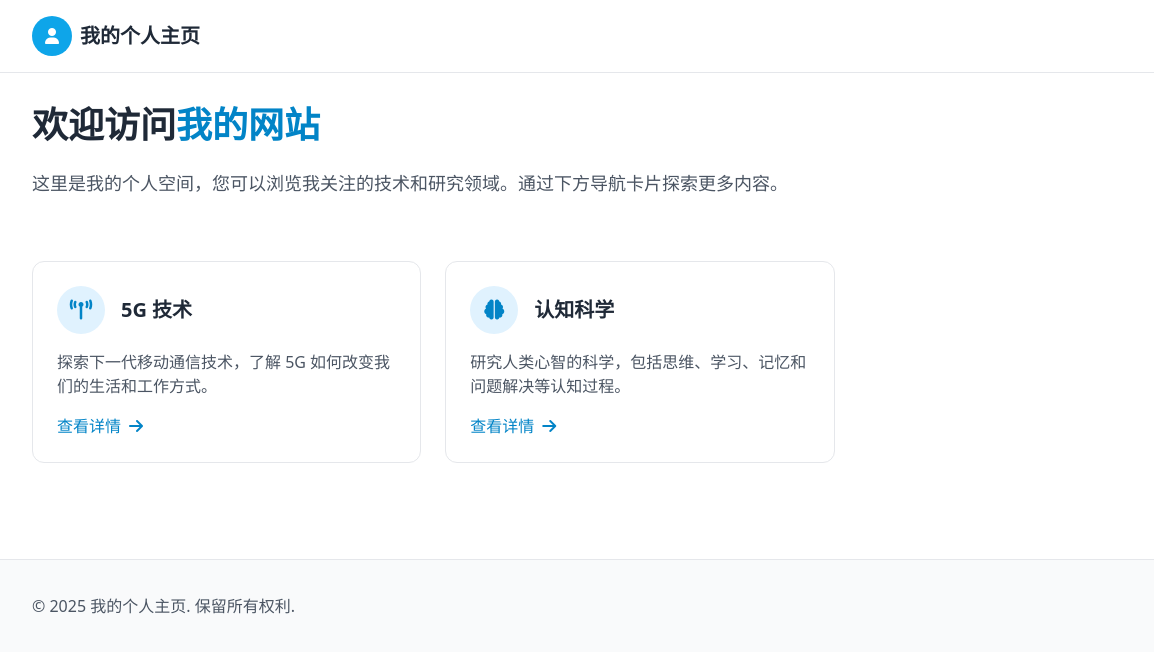
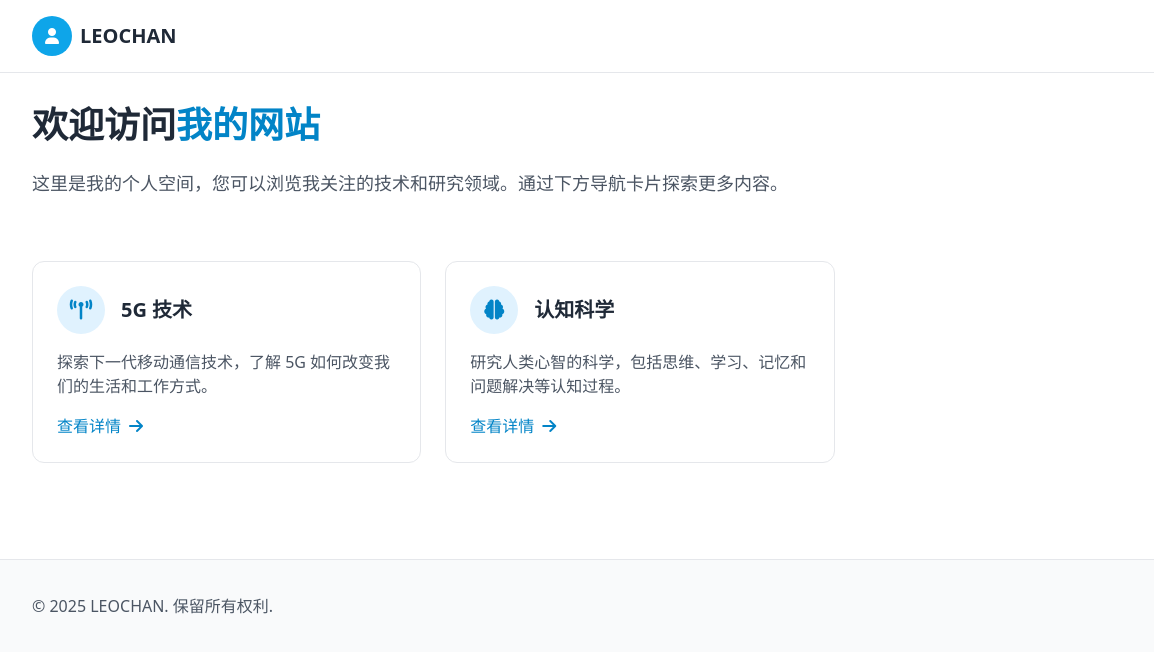
Before and after one commit to leochanai/leochanai.github.io, a plain HTML site: page index.html in a window 1280 px wide. Shown: the full height of the page, 0-1154 px from the left. Drawn offline with nearby package versions, Linux system fonts and the light colour scheme.

Commit message:
我的个人主页 改为 LEOCHAN

```diff
--- a/index.html
+++ b/index.html
@@ -3,7 +3,7 @@
 <head>
     <meta charset="UTF-8">
     <meta name="viewport" content="width=device-width, initial-scale=1.0">
-    <title>我的个人主页</title>
+    <title>LEOCHAN</title>
     <!-- TailwindCSS 通过 CDN 引入 -->
     <script src="https://cdn.tailwindcss.com"></script>
     <!-- Font Awesome 图标库 -->
@@ -88,7 +88,7 @@
                     <div class="w-10 h-10 rounded-full bg-primary-500 flex items-center justify-center text-white">
                         <i class="fas fa-user"></i>
                     </div>
-                    <h1 class="text-xl font-semibold">我的个人主页</h1>
+                    <h1 class="text-xl font-semibold">LEOCHAN</h1>
                 </div>
 
                 <!-- 深色/浅色模式切换 -->
@@ -151,7 +151,7 @@
     <footer class="py-8 border-t border-gray-200 dark:border-gray-800 bg-gray-50 dark:bg-neutral-850">
         <div class="container mx-auto px-4 sm:px-6 lg:px-8">
             <div class="flex flex-col sm:flex-row justify-between items-center">
-                <p class="text-gray-600 dark:text-gray-400 mb-4 sm:mb-0">© 2025 我的个人主页. 保留所有权利.</p>
+                <p class="text-gray-600 dark:text-gray-400 mb-4 sm:mb-0">© 2025 LEOCHAN. 保留所有权利.</p>
                 <div class="flex space-x-4">
                     <a href="#" class="text-gray-600 dark:text-gray-400 hover:text-primary-600 dark:hover:text-primary-400">
                         <i class="fab fa-github text-xl"></i>
```
